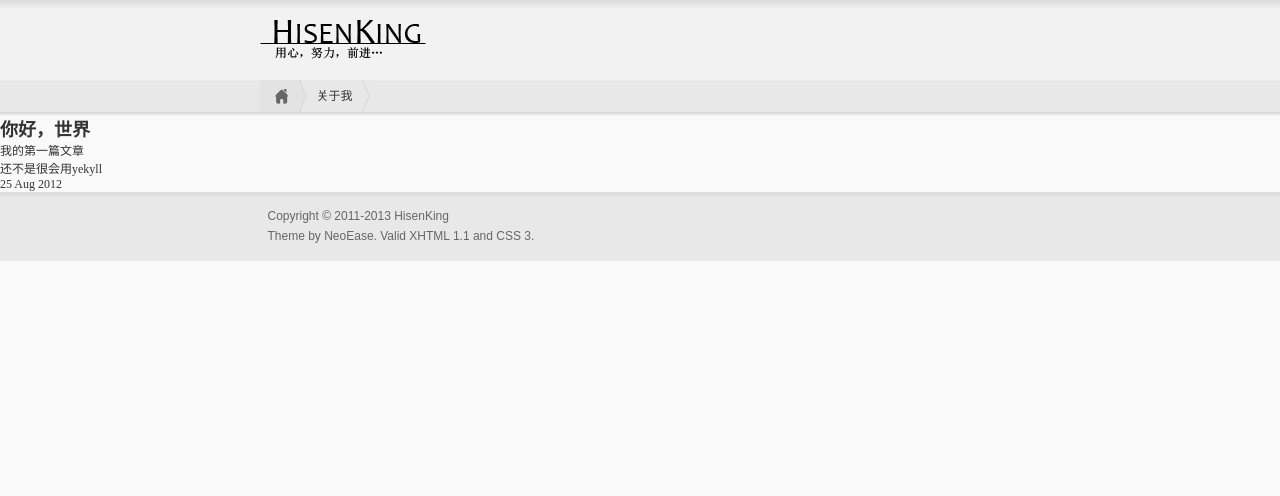
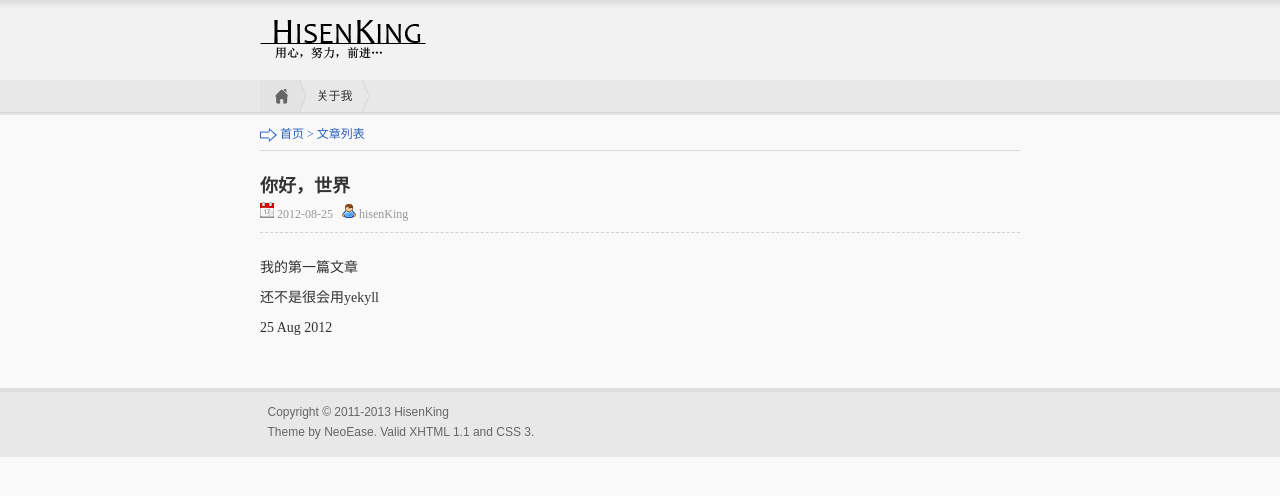
Before and after one commit to hisen/hisen.github.com, a Jekyll site: the page built from _posts/2012-08-25-hello-world.html, in a window 1280 px wide. Shown: the top 496 px of the page. Built offline with Jekyll 4.4.1, drawn with Linux system fonts in a browser that asks for light colours.

Commit message:
update website

```diff
--- /dev/null
+++ b/_layouts/post.html
@@ -0,0 +1,36 @@
+<!DOCTYPE html PUBLIC "-//W3C//DTD XHTML 1.0 Transitional//EN" "http://www.w3.org/TR/xhtml1/DTD/xhtml1-transitional.dtd">
+<html xmlns="http://www.w3.org/1999/xhtml">
+<head>
+<meta http-equiv="Content-Type" content="text/html; charset=utf-8" />
+<title>文章-HisenKing</title>
+<link type="text/css" href="{{ site:url }}/css/style.css" rel="stylesheet" />
+</head>
+
+<body>
+<div id="top">
+	<div class="head"><a href="#"><img src="{{ site:url }}/images/logo.gif" /></a></div>
+    <div class="menu">
+    	<ul><li><img src="{{ site:url }}/images/home.gif" width="39" height="33" /></li><li ><a href="#" class="about">关于我</a></li></ul>
+    </div>
+</div>
+<div class="neiye_main">
+	<div class="location"><img src="{{ site:url }}/images/arrow2.gif" width="17" height="14" /> 首页 > 文章列表</div>
+    <dl class="content">
+    	<dt>
+    	<h2>{{ page.title  }}</h2>
+        <h3><img src="{{ site:url }}/images/date.gif" width="14" height="16" /> {{ page.date | date:"%Y-%m-%d"  }} &nbsp;
+        <img  src="{{ site:url }}/images/man.gif" width="14" height="14" /> hisenKing  </h3>
+        </dt>
+        <dd>
+            {{ content }}
+        </dd>
+	</dl>
+</div>
+<div id="foot">
+	<div class="foot_msg">
+        Copyright © 2011-2013 HisenKing<br />
+        Theme by NeoEase. Valid XHTML 1.1 and CSS 3.
+    </div>
+</div>
+</body>
+</html>
--- a/_posts/2012-08-25-hello-world.html
+++ b/_posts/2012-08-25-hello-world.html
@@ -1,8 +1,9 @@
 ---
-layout: default
+layout: post
 title: 你好，世界
+description: hello world
 ---
-<h2>{{ page.title }}</h2>
+
 <p>我的第一篇文章</p>
 <p>还不是很会用yekyll</p>
 <p>{{ page.date | date_to_string }}</p>
```
